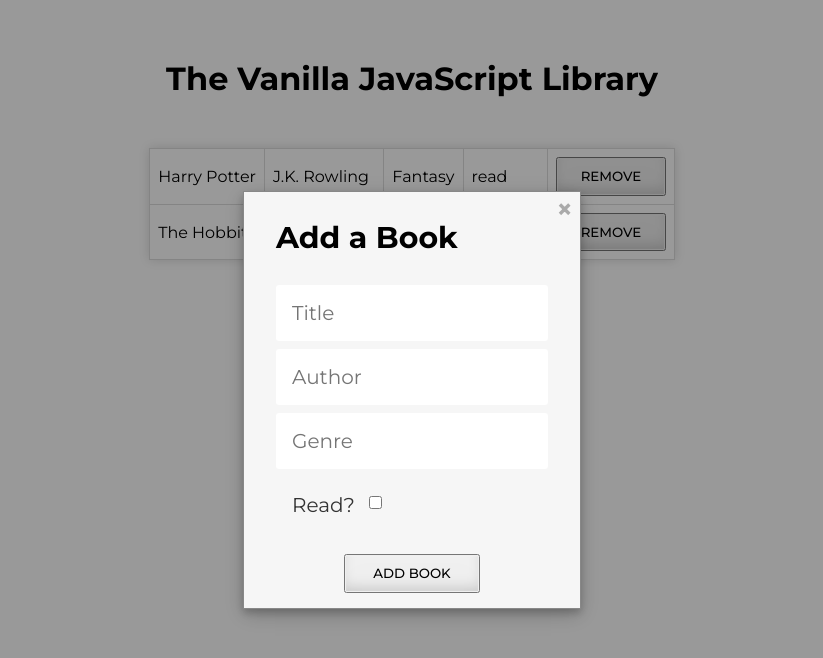
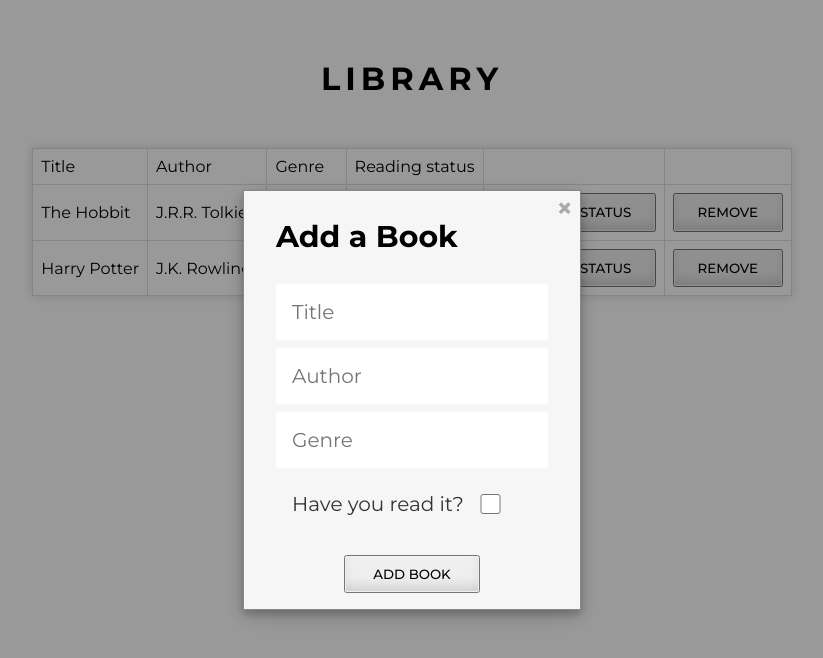
Before and after one commit to drzewkoKamil/WebLibrary, a plain HTML site: page index.html in a window 1280 px wide. Both pictures are taken after a click on the button "ADD BOOK". Shown: the whole page, without its empty margins (228-1051 px from the left). Drawn offline with Linux system fonts and the light colour scheme.

Commit message:
1.0 Added option to change read status with a button. Cleaned up styles To do: localStorage, fancier CSS

```diff
--- a/index.html
+++ b/index.html
@@ -37,7 +37,7 @@
                                placeholder="Reading status"
                                name="status" autocomplete="off"
                                id="readStatus" required />
-                        Read?</label>
+                        Have you read it?</label>
 
                 </div>
             </div>
@@ -51,7 +51,7 @@
 </div>
 
 <div id="flexContainer">
-    <h1 id="header">The Vanilla JavaScript Library</h1>
+    <h1 id="header">LIBRARY</h1>
     <table id="booksTable"></table>
     <button type="button" id="createBookButton">ADD BOOK
     </button>
--- a/main.js
+++ b/main.js
@@ -18,23 +18,57 @@ function clearTable() {
 
 
 function displayBooks() {
+    let table = document.getElementById("booksTable");
     myLibrary.forEach(function (book, index) {
-        let table = document.getElementById("booksTable");
-        let row = table.insertRow(0);
+        let row = table.insertRow(index);
         let cell1 = row.insertCell(0);
         let cell2 = row.insertCell(1);
         let cell3 = row.insertCell(2);
         let cell4 = row.insertCell(3);
         let cell5 = row.insertCell(4);
+        let cell6 = row.insertCell(5)
         cell1.innerText = book.title;
         cell2.innerText = book.author;
         cell3.innerText = book.genre;
         cell4.innerText = book.read;
+        cell5.append(createChangeReadStatusButton(index))
         let btn = createRemoveButton(index);
-        cell5.append(btn)
+        cell6.append(btn)
     });
+    let row = table.insertRow(0);
+    let cell1 = row.insertCell(0);
+    let cell2 = row.insertCell(1);
+    let cell3 = row.insertCell(2);
+    let cell4 = row.insertCell(3);
+    let cell5 = row.insertCell(4);
+    let cell6 = row.insertCell(5)
+    cell1.innerText = "Title";
+    cell2.innerText = "Author";
+    cell3.innerText = "Genre";
+    cell4.innerText = "Reading status";
 }
 
+
+function createChangeReadStatusButton(index) {
+    let btn = document.createElement("button");
+    btn.type = "button";
+    btn.className = "changeStatusButton";
+    btn.id = index;
+    btn.innerText = "CHANGE STATUS";
+    btn.onclick = function () {
+        console.log("change status function")
+        console.log(index);
+        console.log(myLibrary[index]);
+        if (myLibrary[index].read === "read") {
+            myLibrary[index].read = "not read";
+        } else {
+            myLibrary[index].read = "read";
+        }
+        clearTable()
+        displayBooks()
+    };
+    return btn
+}
 
 function createRemoveButton(index) {
     let btn = document.createElement("button");
@@ -65,7 +99,7 @@ span.onclick = function () {
     modal.classList.toggle("modalContainer")
 };
 
-window.onclick = function(event) {
+window.onclick = function (event) {
     if (event.target === modal) {
         modal.classList.toggle("modalContainer")
     }
@@ -102,7 +136,9 @@ function showAddedSnackbar(title, author, genre, read) {
     let snack = document.getElementById("snackbar");
     snack.innerText = `Added book titled "${title}" by ${author}, in ${genre}, ${read}`
     snack.className = "show";
-    setTimeout(function () {snack.className = snack.className.replace("show", "");}, 5000);
+    setTimeout(function () {
+        snack.className = snack.className.replace("show", "");
+    }, 5000);
 }
 
 
@@ -110,20 +146,13 @@ function showRemovedSnackbar(title, author, genre, read) {
     let snack = document.getElementById("snackbar");
     snack.innerText = `Removed book titled "${title}" by ${author}, in ${genre}, ${read}`
     snack.className = "show";
-    setTimeout(function () {snack.className = snack.className.replace("show", "");}, 5000);
+    setTimeout(function () {
+        snack.className = snack.className.replace("show", "");
+    }, 5000);
 }
 
 
-// let removeButtons = document.querySelectorAll('.removeButton')
-// removeButtons.forEach(function (btn) {
-//     btn.onclick = function () {
-//
-//     };
-// })
-
-
 let myLibrary = []
-clearTable()
 
 const theHobbit = new Book("The Hobbit", "J.R.R. Tolkien", "Fantasy", "not" +
     " read")
--- a/style.css
+++ b/style.css
@@ -175,6 +175,12 @@ input {
     padding-right: 0.5em;
 }
 
+#readStatus {
+    width: 25px;
+    height: 20px;
+    margin-top: 2px;
+}
+
 #status {
     vertical-align:middle;
     background-color: transparent;
@@ -240,4 +246,8 @@ input {
 #header {
     margin: 4% 0 4% 0;
     text-align: center;
+    letter-spacing: 5px;
 }
+
+.changeStatusButton {
+}
```
